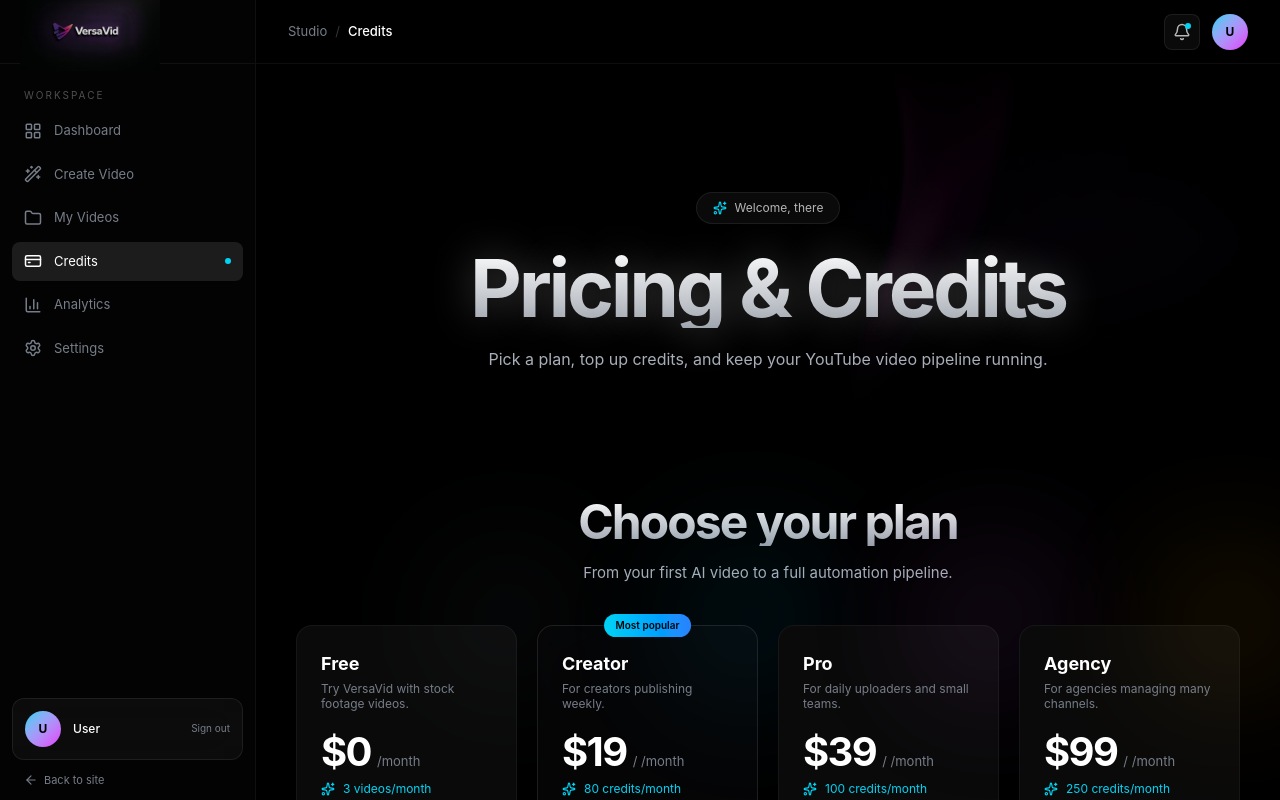
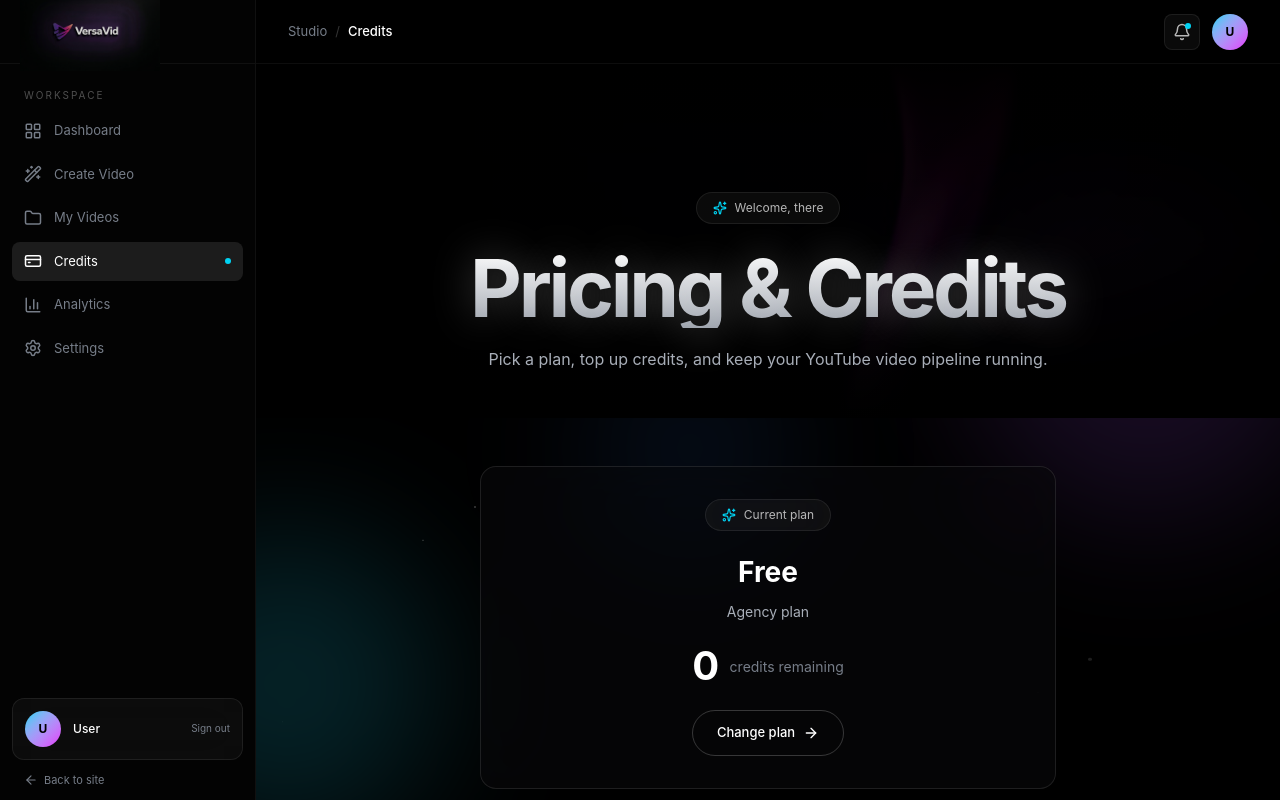
Before and after one commit to Uzair2720004/Versavid-, a Next.js app: page /credits in a window 1280 px wide. Shown: the top 800 px of the page. Built offline with nearby package versions, Linux system fonts and the light colour scheme; no server answers; some icons are missing.

Commit message:
Remove old credit-bonus references, replace /credits page plan summary

```diff
--- a/src/app/(auth)/signup/page.tsx
+++ b/src/app/(auth)/signup/page.tsx
@@ -55,7 +55,7 @@ export default function SignupPage() {
               Join creators using Versavid to automate their entire YouTube pipeline with AI.
             </p>
             <div className="mt-8 space-y-3">
-              {['5 free credits on signup', 'AI script, visuals, voiceover & captions', 'YouTube Shorts & long-form support', 'No credit card required'].map((f) => (
+              {['3 free videos every month', 'AI script, visuals, voiceover & captions', 'YouTube Shorts & long-form support', 'No credit card required'].map((f) => (
                 <div key={f} className="flex items-center gap-3 text-[13px] text-[#a8aeb8]">
                   <span className="h-5 w-5 rounded-full bg-cyan-400/20 flex items-center justify-center shrink-0">
                     <Sparkles className="h-2.5 w-2.5 text-cyan-400" />
@@ -94,7 +94,7 @@ export default function SignupPage() {
                 </div>
                 <h2 className="text-[22px] font-bold text-white">Check your email</h2>
                 <p className="mt-2 text-[13px] text-[#767D88] leading-[1.5]">
-                  We sent a confirmation link to <span className="text-white">{email}</span>. Click it to activate your account and get your 5 free credits.
+                  We sent a confirmation link to <span className="text-white">{email}</span>. Click it to activate your account and start creating — 3 free videos every month.
                 </p>
                 <Link href="/login" className="mt-6 inline-flex items-center gap-2 text-[12px] text-cyan-400 hover:text-cyan-300 transition-colors">
                   Back to sign in <ArrowRight className="h-3.5 w-3.5" />
@@ -142,7 +142,7 @@ export default function SignupPage() {
                 </form>
 
                 <p className="mt-4 text-center text-[11px] text-[#767D88] flex items-center justify-center gap-1">
-                  <Sparkles className="h-3 w-3 text-cyan-400" /> Get 5 free credits — no credit card required
+                  <Sparkles className="h-3 w-3 text-cyan-400" /> 3 free videos every month — no credit card required
                 </p>
                 <p className="mt-5 text-center text-[12px] text-[#767D88]">
                   Already have an account?{' '}
--- a/src/app/(dashboard)/credits/page.tsx
+++ b/src/app/(dashboard)/credits/page.tsx
@@ -1,14 +1,22 @@
 'use client';
+import { motion } from 'framer-motion';
+import { Sparkles, ArrowRight } from 'lucide-react';
 import { Topbar } from '@/components/dashboard/Topbar';
 import AmbientField from '@/components/dashboard/AmbientField';
 import UsageHeader from '@/components/credits/UsageHeader';
 import PlanCards from '@/components/credits/PlanCards';
-import CreditPacks from '@/components/credits/CreditPacks';
 import ComparisonTable from '@/components/credits/ComparisonTable';
 import PricingFAQ from '@/components/credits/PricingFAQ';
 import PricingCTA from '@/components/credits/PricingCTA';
+import { useApp } from '@/lib/store';
+import Link from 'next/link';
 
 export default function CreditsPage() {
+  const { profile, credits: creditsState } = useApp();
+  const isFreeTier = profile?.plan === 'free';
+  const monthlyCount = profile?.monthly_video_count ?? 0;
+  const balance = creditsState?.balance ?? 0;
+
   return (
     <div className="relative bg-black min-h-screen flex">
       <div className="fixed inset-0 z-0 pointer-events-none"><AmbientField variant="mixed" /></div>
@@ -18,8 +26,44 @@ export default function CreditsPage() {
           <main className="flex-1">
             <UsageHeader />
             <div className="pb-12">
+              {/* Plan summary */}
+              <section className="relative py-12">
+                <div className="max-w-[1400px] mx-auto px-6 lg:px-10">
+                  <motion.div initial={{ opacity: 0, y: 30 }} whileInView={{ opacity: 1, y: 0 }} viewport={{ once: true, margin: '-10%' }} transition={{ duration: 0.8, ease: [0.16, 1, 0.3, 1] }}
+                    className="max-w-xl mx-auto rounded-2xl glass-strong border-white/10 p-8 text-center">
+                    <div className="inline-flex items-center gap-2 glass rounded-full px-4 py-1.5 mb-5 text-[12px] text-white/70">
+                      <Sparkles className="h-3.5 w-3.5 text-cyan-400" /> Current plan
+                    </div>
+                    <h3 className="text-[28px] font-bold text-white capitalize">{profile?.plan ?? 'Free'}</h3>
+                    {isFreeTier ? (
+                      <>
+                        <p className="mt-2 text-[14px] text-[#a8aeb8]">Free plan — 3 videos per month</p>
+                        <div className="mt-6 flex items-center justify-center gap-3">
+                          <span className="text-[40px] font-bold tracking-tightest text-white leading-none">{monthlyCount}</span>
+                          <span className="text-[14px] text-[#767D88]">/ 3 free videos used this month</span>
+                        </div>
+                        <Link href="/pricing"
+                          className="mt-6 inline-flex items-center gap-2 rounded-full bg-white px-6 py-3 text-[13px] font-semibold text-black hover:scale-[1.03] transition-transform">
+                          Upgrade to unlock more <ArrowRight className="h-4 w-4" />
+                        </Link>
+                      </>
+                    ) : (
+                      <>
+                        <p className="mt-2 text-[14px] text-[#a8aeb8]">{profile?.plan === 'creator' ? 'Creator' : profile?.plan === 'pro' ? 'Pro' : 'Agency'} plan</p>
+                        <div className="mt-6 flex items-center justify-center gap-3">
+                          <span className="text-[40px] font-bold tracking-tightest text-white leading-none">{balance}</span>
+                          <span className="text-[14px] text-[#767D88]">credits remaining</span>
+                        </div>
+                        <Link href="/pricing"
+                          className="mt-6 inline-flex items-center gap-2 rounded-full border border-white/20 px-6 py-3 text-[13px] font-medium text-white hover:bg-white/10 transition-colors">
+                          Change plan <ArrowRight className="h-4 w-4" />
+                        </Link>
+                      </>
+                    )}
+                  </motion.div>
+                </div>
+              </section>
               <PlanCards />
-              <CreditPacks />
               <ComparisonTable />
               <PricingFAQ />
               <PricingCTA />
--- a/src/app/(dashboard)/dashboard/page.tsx
+++ b/src/app/(dashboard)/dashboard/page.tsx
@@ -11,7 +11,7 @@ import { useApp } from '@/lib/store';
 
 const emptyStats = [
   { label: 'Videos created', hint: 'Your created videos will be counted here.', accent: 'rgba(34,211,238,0.12)' },
-  { label: 'Credits remaining', hint: '5 free credits to get you started.', accent: 'rgba(168,85,247,0.12)' },
+  { label: 'Credits remaining', hint: '3 free videos every month to get you started.', accent: 'rgba(168,85,247,0.12)' },
   { label: 'Videos this month', hint: 'New videos you create this month.', accent: 'rgba(236,72,153,0.12)' },
   { label: 'Credits used', hint: 'Credits consumed by your generations.', accent: 'rgba(59,130,246,0.12)' },
 ];
--- a/src/components/auth/AuthScreen.tsx
+++ b/src/components/auth/AuthScreen.tsx
@@ -10,8 +10,6 @@ import { Icon } from "@/components/ui/Icon";
 import { AuthDemo } from "./AuthDemo";
 import { useApp } from "@/lib/store";
 import { passwordStrength } from "@/lib/utils";
-
-const SIGNUP_BONUS_CREDITS = 15;
 
 export function AuthScreen({ mode }: { mode: "login" | "signup" }) {
   const router = useRouter();
--- a/src/components/landing/FinalCTA.tsx
+++ b/src/components/landing/FinalCTA.tsx
@@ -16,13 +16,13 @@ export default function FinalCTA() {
       <div className="relative z-10 max-w-3xl mx-auto px-6 text-center">
         <motion.div initial={{ opacity: 0, y: 30 }} whileInView={{ opacity: 1, y: 0 }} viewport={{ once: true }} transition={{ duration: 0.9, ease: [0.16, 1, 0.3, 1] }}>
           <h2 className="mt-6 text-[44px] sm:text-[68px] font-bold leading-[1.0] tracking-tighter text-white">Turn any topic<br />into a video.</h2>
-          <p className="mt-7 mx-auto max-w-xl text-[16px] leading-[1.4] text-[#a8aeb8]">Versavid writes the script, generates the visuals, adds voiceover and captions. Start free with 5 credits — no credit card required.</p>
+          <p className="mt-7 mx-auto max-w-xl text-[16px] leading-[1.4] text-[#a8aeb8]">Versavid writes the script, generates the visuals, adds voiceover and captions. Start free — 3 videos every month, no credit card required.</p>
           <div className="mt-10 flex flex-col sm:flex-row items-center justify-center gap-3">
             <Link href="/signup" className="group inline-flex items-center gap-2 rounded-full bg-white px-7 py-3.5 text-[15px] font-semibold text-black hover:scale-[1.03] transition-transform">
               Start creating free <ArrowRight className="h-4 w-4" />
             </Link>
           </div>
-          <p className="mt-6 text-[12px] text-[#767D88]">5 free credits · No credit card required</p>
+          <p className="mt-6 text-[12px] text-[#767D88]">3 free videos every month · No credit card required</p>
         </motion.div>
       </div>
     </section>
--- a/src/lib/constants.ts
+++ b/src/lib/constants.ts
@@ -6,7 +6,7 @@ export const STATS_BAR = [
   { value: "5 min", label: "Average build time" },
   { value: "8 steps", label: "Fully automated" },
   { value: "6", label: "Languages supported" },
-  { value: "5", label: "Free credits on signup" },
+  { value: "3", label: "Free videos per month" },
 ];
 
 // ---- Credit cost lookup table (single source of truth) ----
--- a/src/lib/seo/structured-data.ts
+++ b/src/lib/seo/structured-data.ts
@@ -104,7 +104,7 @@ export const structuredData = {
         {
           "@type": "Offer",
           name: "Free",
-          description: "5 credits/month for testing",
+          description: "3 free videos every month",
           price: "0",
           priceCurrency: "USD",
           availability: "https://schema.org/InStock",
@@ -277,7 +277,7 @@ export const pricingFaqs = [
   {
     question: "Is there a free trial?",
     answer:
-      "Yes. Start free with 10 credits — enough to create several videos and test the full pipeline.",
+      "Yes. Start free with 3 videos every month — enough to create several videos and test the full pipeline.",
   },
   {
     question: "What payment methods do you accept?",
--- a/src/lib/store.tsx
+++ b/src/lib/store.tsx
@@ -149,7 +149,7 @@ function seedTransactions(userId: string): Transaction[] {
       type: "bonus",
       status: "completed",
       payment_id: null,
-      description: "Welcome bonus — 15 free credits",
+      description: "Welcome — 3 free videos every month",
       created_at: new Date(now - 72 * 3600_000).toISOString(),
     },
     {
```
